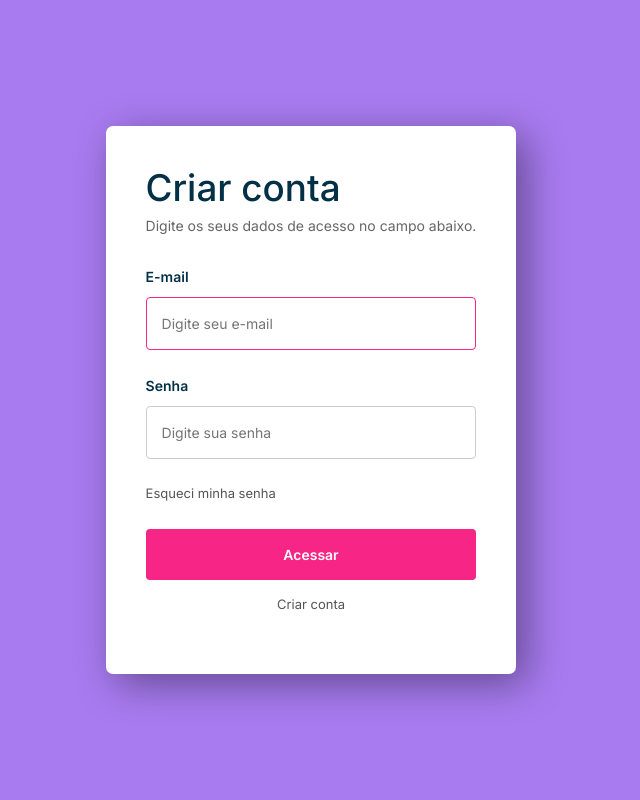
After one commit to EddieSantana21/bibliOwl, a PHP site: page /components/criarConta.php in a window 1280 px wide. The commit adds this page. Shown: the whole page, without its empty margins (329-969 px from the left). Run offline with PHP 8.4, Linux system fonts and the light colour scheme.

Commit message:
tela criar conta

```diff
--- /dev/null
+++ b/bibliowl/components/criarConta.php
@@ -0,0 +1,37 @@
+<!DOCTYPE html>
+<html lang="pt-br">
+
+<head>
+    <meta charset="UTF-8">
+    <meta name="viewport" content="width=device-width, initial-scale=1.0">
+    <title>BibliOwl</title>
+    <link href="https://cdn.jsdelivr.net/npm/bootstrap@5.3.3/dist/css/bootstrap.min.css" rel="stylesheet" integrity="sha384-QWTKZyjpPEjISv5WaRU9OFeRpok6YctnYmDr5pNlyT2bRjXh0JMhjY6hW+ALEwIH" crossorigin="anonymous">
+    <link rel="stylesheet" href="css/style.css">
+</head>
+
+<body>
+    <section>
+        <div class="page">
+            <form method="POST" class="formLogin" action="components/validacao/validarLogin.php">
+                <h1>Criar conta</h1>
+                <p>Digite os seus dados de acesso no campo abaixo.</p>
+                <label for="email">E-mail</label>
+                <input type="email" placeholder="Digite seu e-mail" autofocus="true" />
+                <label for="password">Senha</label>
+                <input type="password" placeholder="Digite sua senha" />
+
+                <a href="/">Esqueci minha senha</a>
+
+                <input type="submit" value="Acessar" class="btn" />
+                <!-- <input type="button" value="Criar conta" class="btn" /> -->
+                <a href="components/page.php" class="text-criar-conta">Criar conta</a>
+            </form>
+        </div>
+    </section>
+
+
+    <script src="https://cdn.jsdelivr.net/npm/bootstrap@5.3.3/dist/js/bootstrap.bundle.min.js" integrity="sha384-YvpcrYf0tY3lHB60NNkmXc5s9fDVZLESaAA55NDzOxhy9GkcIdslK1eN7N6jIeHz" crossorigin="anonymous"></script>
+
+</body>
+
+</html>
--- a/bibliowl/css/style.css
+++ b/bibliowl/css/style.css
@@ -73,11 +73,13 @@ body {
     font-size: 13px;
     color: #555;
     transition: all linear 160ms;
+    text-decoration: none;
 }
 
 .formLogin a:hover {
     color: #f72585;
 }
+
 
 .form-control{
     padding: 15px;
@@ -106,3 +108,8 @@ body {
     transform: scale(1.05);
     background-color: #ff0676;
 }
+
+.text-criar-conta{
+    text-align: center;
+    margin-top: 10px;
+}
```
Also changed, not shown: bibliowl/login.php (added, +37 -0 lines), bibliowl/components/validacao/validarLogin.php (added).
